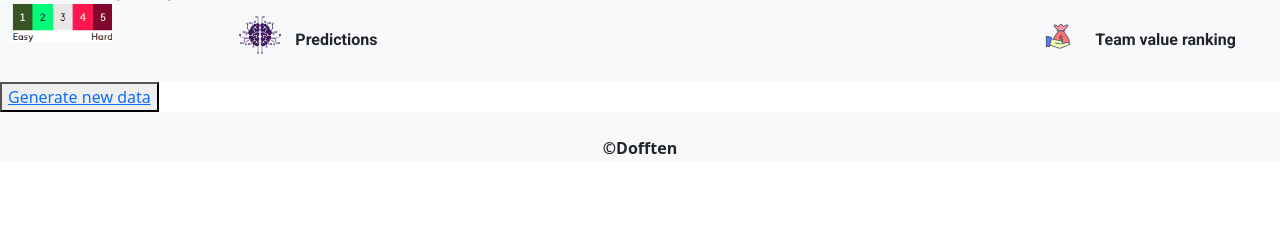
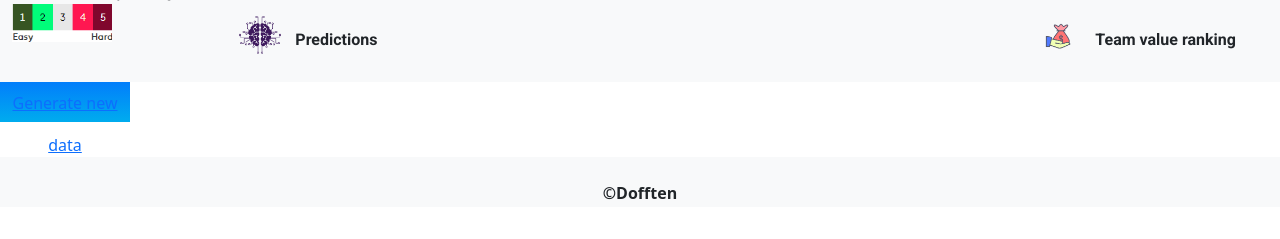
Before and after one commit to Dofften/portfolio, a Django app: template FPL/templates/fpl.html in a window 1280 px wide. Shown: the part 186-425 px from the top of the page. Run offline with Django 3.2, Linux system fonts and the light colour scheme; the template is opened without the code that fills it, so the values that code supplies are empty; some libraries are stand-ins or nearby versions; some web fonts are replaced.

Commit message:
Update fpl.css

```diff
--- a/static/css/fpl.css
+++ b/static/css/fpl.css
@@ -48,6 +48,78 @@ tbody tr:last-of-type{
 table td + td {
     border-left:0.5px solid rgb(255, 255, 255);
 }
+
+/* 3 */
+.btn-3 {
+  background: rgb(0,172,238);
+background: linear-gradient(0deg, rgba(0,172,238,1) 0%, rgba(2,126,251,1) 100%);
+  width: 130px;
+  height: 40px;
+  line-height: 42px;
+  padding: 0;
+  border: none;
+
+}
+.btn-3 span {
+  position: relative;
+  display: block;
+  width: 100%;
+  height: 100%;
+}
+.btn-3:before,
+.btn-3:after {
+  position: absolute;
+  content: "";
+  right: 0;
+  top: 0;
+   background: rgba(2,126,251,1);
+  transition: all 0.3s ease;
+}
+.btn-3:before {
+  height: 0%;
+  width: 2px;
+}
+.btn-3:after {
+  width: 0%;
+  height: 2px;
+}
+.btn-3:hover{
+   background: transparent;
+  box-shadow: none;
+}
+.btn-3:hover:before {
+  height: 100%;
+}
+.btn-3:hover:after {
+  width: 100%;
+}
+.btn-3 span:hover{
+   color: rgba(2,126,251,1);
+}
+.btn-3 span:before,
+.btn-3 span:after {
+  position: absolute;
+  content: "";
+  left: 0;
+  bottom: 0;
+   background: rgba(2,126,251,1);
+  transition: all 0.3s ease;
+}
+.btn-3 span:before {
+  width: 2px;
+  height: 0%;
+}
+.btn-3 span:after {
+  width: 0%;
+  height: 2px;
+}
+.btn-3 span:hover:before {
+  height: 100%;
+}
+.btn-3 span:hover:after {
+  width: 100%;
+}
+
 footer{
     padding: 10px 10px 0px 10px;
     bottom: 0;
```
